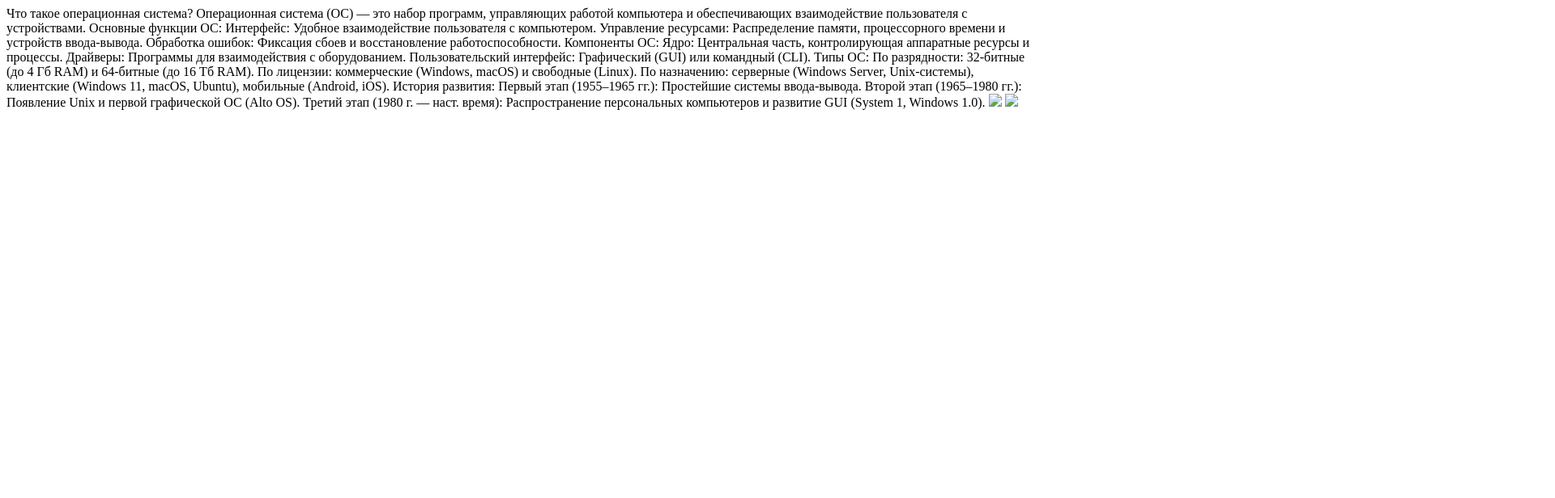
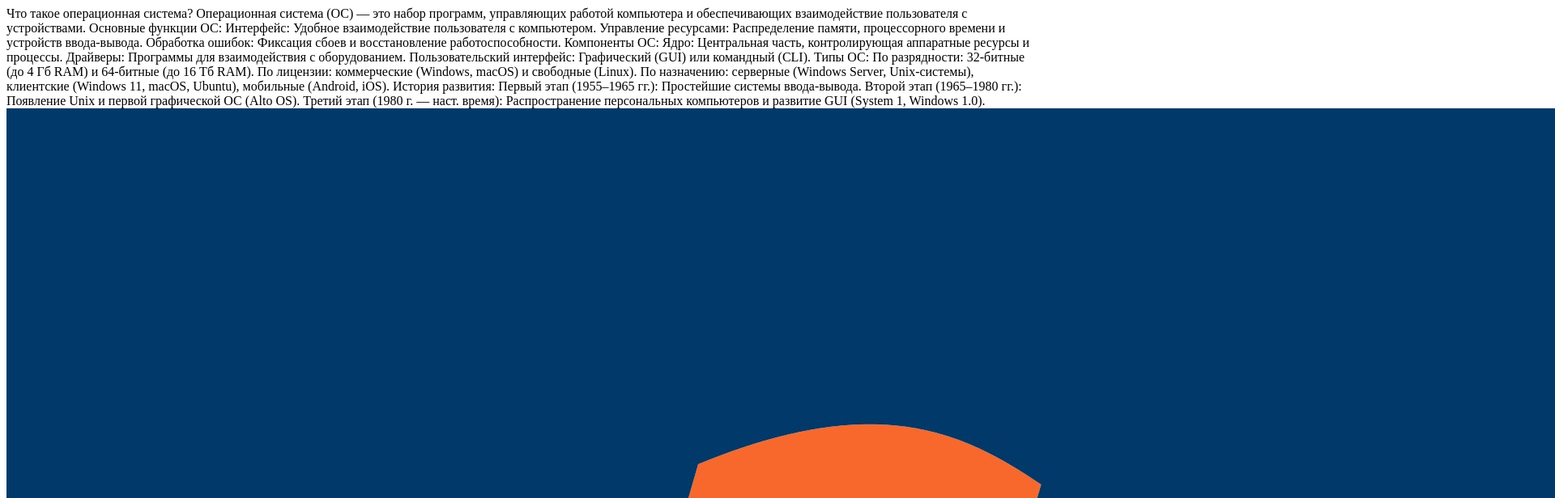
Before and after one commit to ass22pop/ass22pop.github.io, a plain HTML site: page index.html in a window 1280 px wide. Shown: the top 616 px of the page at 81% size, 1920 px wide, since content can reach past the window. Drawn offline with Linux system fonts and the light colour scheme.

Commit message:
Update index.html

```diff
--- a/index.html
+++ b/index.html
@@ -17,5 +17,5 @@
 Первый этап (1955–1965 гг.): Простейшие системы ввода-вывода.
 Второй этап (1965–1980 гг.): Появление Unix и первой графической ОС (Alto OS).
 Третий этап (1980 г. — наст. время): Распространение персональных компьютеров и развитие GUI (System 1, Windows 1.0).
-<img src= "винда">
-<img src= "виндолс">
+<img src= "винда.jpeg">
+<img src= "виндолс.webp">
```
